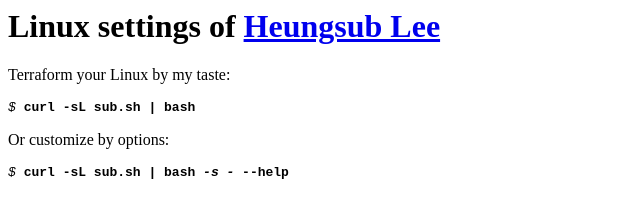
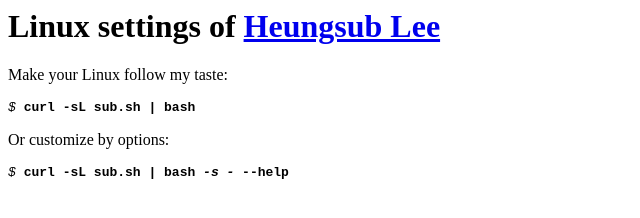
Before and after one commit to sublee/sub.sh, a plain HTML site: page sub.sh-web/web.html in a window 1280 px wide. Shown: the full height of the page, 0-640 px from the left. Drawn offline with Linux system fonts and the light colour scheme.

Commit message:
Update web.html

```diff
--- a/sub.sh-web/web.html
+++ b/sub.sh-web/web.html
@@ -29,7 +29,7 @@
 
 <h1>Linux settings of <a href="http://subl.ee/">Heungsub Lee</a></h1>
 
-<p>Terraform your Linux by my taste:</p>
+<p>Make your Linux follow my taste:</p>
 
 <pre>
 <code><i>$</i> <b>curl -sL sub.sh <i>|</i> bash</b></code>
```
